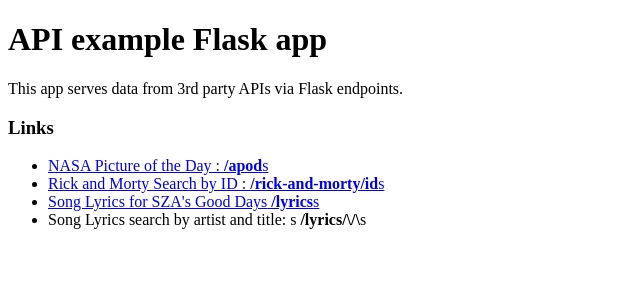
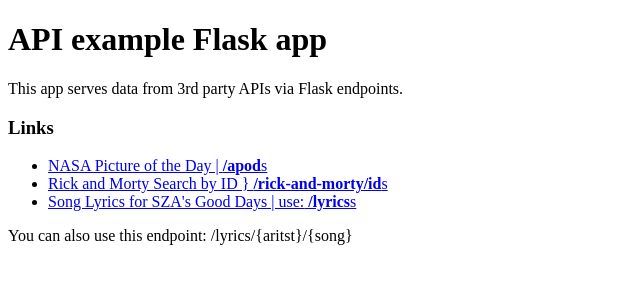
Before and after one commit to Itzamna-Paco/flask-apis-example, a Flask app: page / in a window 1280 px wide. Shown: the top 300 px of the page, without its empty margins (0-640 px from the left). Run offline with Flask 3, Linux system fonts and the light colour scheme.

Commit message:
Update index.html

```diff
--- a/templates/index.html
+++ b/templates/index.html
@@ -7,14 +7,13 @@
   <p> This app serves data from 3rd party APIs via Flask endpoints. </p>
   <h3>Links</h3>
 <ul>
- <li><a href="/apod">NASA Picture of the Day : <strong> /apod</strong>s </a></li>
-  <li><a href="/rick-and-morty/18">Rick and Morty Search by ID : <strong> /rick-and-morty/id</strong>s </a></li>
-  <li><a href="/lyrics">Song Lyrics for SZA's Good Days<strong> /lyrics</strong>s </a></li>
-  <li>Song Lyrics search by artist and title: s<strong> /lyrics/\<artist>/\<song></strong>s </a></li>
-
+ <li><a href="/apod">NASA Picture of the Day |  <strong> /apod</strong>s </a></li>
+  <li><a href="/rick-and-morty/18">Rick and Morty Search by ID } <strong> /rick-and-morty/id</strong>s </a></li>
+  <li><a href="/lyrics">Song Lyrics for SZA's Good Days | use:<strong> /lyrics</strong>s </a></li>
 
 
 </ul>
+  <p> You can also use this endpoint: /lyrics/{aritst}/{song} </p>
 </body>
 
 </html>
```
